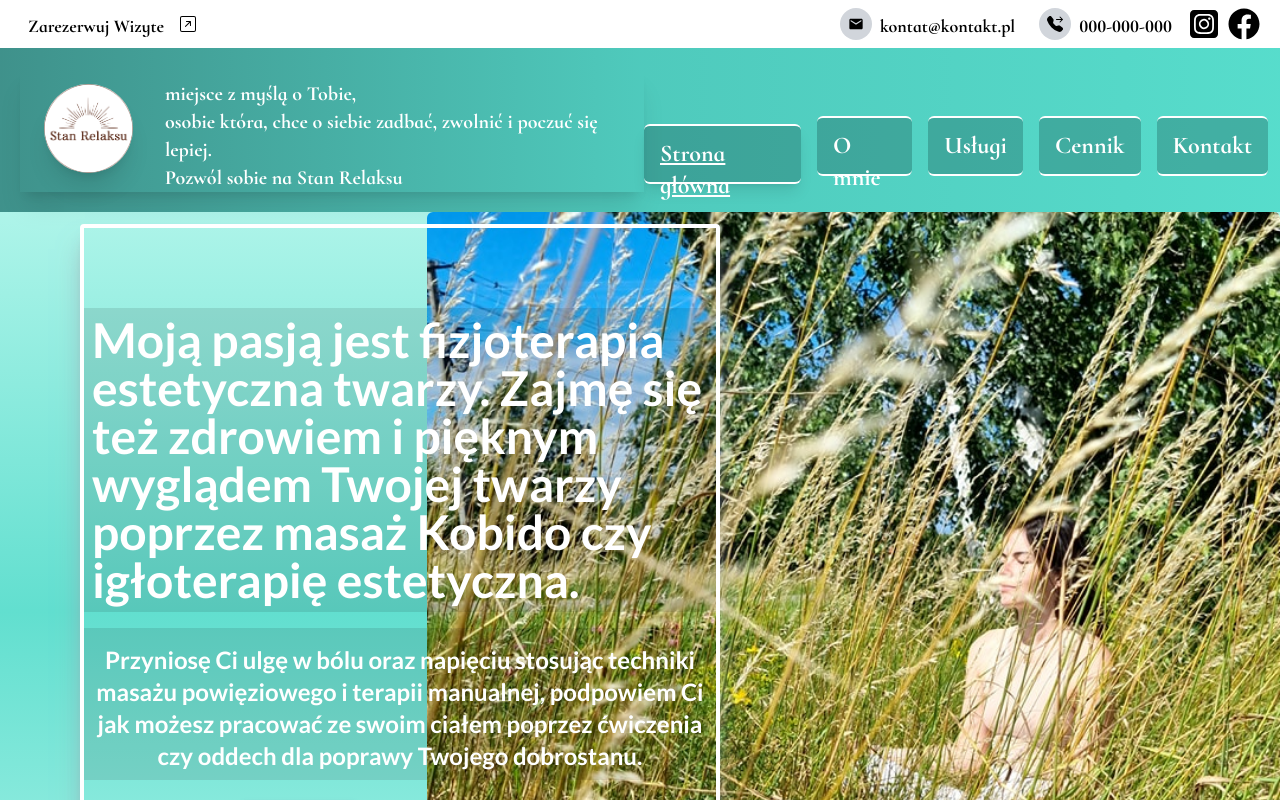
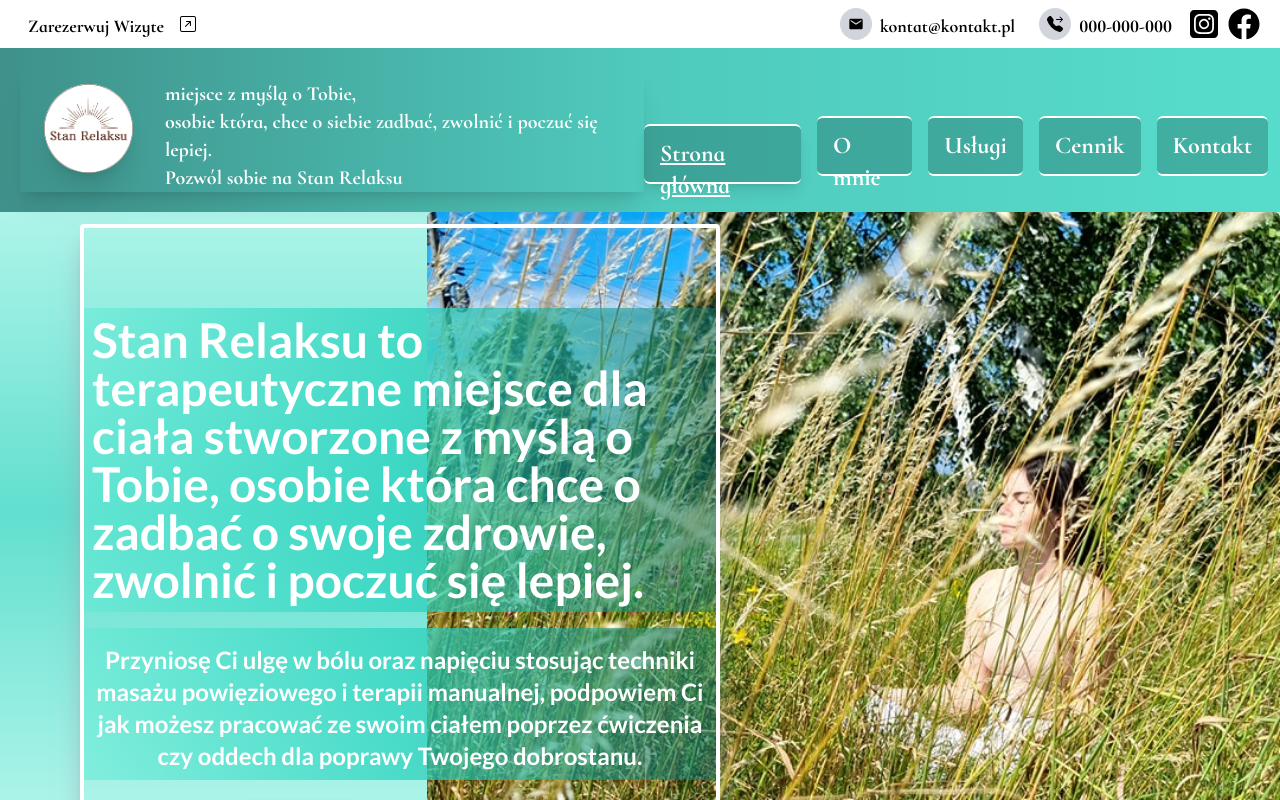
Before and after one commit to PiotrRegulski/stan-relaksu, a Next.js app: page / in a window 1280 px wide. Shown: the top 800 px of the page. Built offline with nearby package versions, Linux system fonts and the light colour scheme.

Commit message:
Changed photo and

```diff
--- a/src/components/layout/WelcomCard.tsx
+++ b/src/components/layout/WelcomCard.tsx
@@ -4,25 +4,26 @@ import Link from "next/link";
 import { lato } from "../fonts";
 const WelcomCard = () => {
   return (
-    <section id="welcome-card" className="relative  max-w-screen min-h-screen bg-gradient-to-t from-teal-300/50 via-teal-400/75 to-teal-300/50 overflow-hidden flex justify-end ">
-      <div className="  grid md:place-items-center  bg-cover md:bg-left bg-center  bg-my-bg-image h-[90vh] md:h-[60] w-screen md:w-2/3 rounded-md ">
+    <section
+      id="welcome-card"
+      className="relative  max-w-screen min-h-[70vh] bg-gradient-to-t from-teal-300/50 via-teal-400/75 to-teal-300/50 overflow-hidden flex justify-end "
+    >
+      <div className="  grid md:place-items-center  bg-cover md:bg-left bg-center  bg-my-bg-image h-[75vh] md:h-[60] w-screen md:w-2/3 rounded-md ">
         <section className=" md:absolute md:top-3 md:left-20 flex flex-col shadow-xl rounded border-4 border-white shadow-gray-400/75  md:w-1/2 md:h-min ">
           <div className="flex flex-col  justify-center  w-full mt-8 md:mt-20 ">
             <article className={`${lato.className}  `}>
               {" "}
-            <h2 className="font-bold text-xl   xl:text-5xl text-white  text-center md:text-left  bg-black bg-opacity-35 md:bg-opacity-10 leading-relaxed px-2 py-2 ">
-              Moją pasją jest fizjoterapia estetyczna twarzy. Zajmę się też
-              zdrowiem i pięknym wyglądem Twojej twarzy poprzez masaż Kobido czy
-              igłoterapię estetyczna.
+              <h2 className="font-bold text-xl   xl:text-5xl text-white  text-center md:text-left  bg-gradient-to-r from-teal-300/50 via-teal-400/75 to-teal-700/50  bg-opacity-75 md:bg-opacity-25 leading-relaxed px-2 py-2 ">
+                Stan Relaksu to terapeutyczne miejsce dla ciała stworzone z
+                myślą o Tobie, osobie która chce o zadbać o swoje zdrowie,
+                zwolnić i poczuć się lepiej.
               </h2>
-
-            <p className="font-bold md:text-md xl:text-2xl text-md text-white  pt-4 text-center px-2 py-2 mt-36 md:mt-4 bg-black md:bg-opacity-10 bg-opacity-30 ">
+              <p className="font-bold md:text-md xl:text-2xl text-md text-white  pt-4 text-center px-2 py-2 mt-36 md:mt-4 bg-gradient-to-r from-teal-300/50 via-teal-400/75 to-teal-700/50 md:bg-opacity-10 bg-opacity-30 ">
                 Przyniosę Ci ulgę w bólu oraz napięciu stosując techniki masażu
-              powięziowego i terapii manualnej, podpowiem Ci jak możesz pracować
-              ze swoim ciałem poprzez ćwiczenia czy oddech dla poprawy Twojego
-              dobrostanu.
+                powięziowego i terapii manualnej, podpowiem Ci jak możesz
+                pracować ze swoim ciałem poprzez ćwiczenia czy oddech dla
+                poprawy Twojego dobrostanu.
               </p>
-
             </article>
 
             <div className="flex justify-center gap-12 md:gap-24 py-3 mt-6 md:mt-2 ">
@@ -36,13 +37,12 @@ const WelcomCard = () => {
                 href="/offer"
                 className=" shadow-xl hover:shadow-md text-xl  border-2 rounded hover:border-amber-400 hover:bg-amber-500 bg-amber-400 px-6 py-2 font-bold  hover:text-white text-black focus:outline-none focus:shadow-outline"
               >
-              Oferta
+                Usługi
               </Link>
             </div>
           </div>
         </section>{" "}
       </div>
-
     </section>
   );
 };
```
Lines whose indentation alone changed are shown as unchanged.
